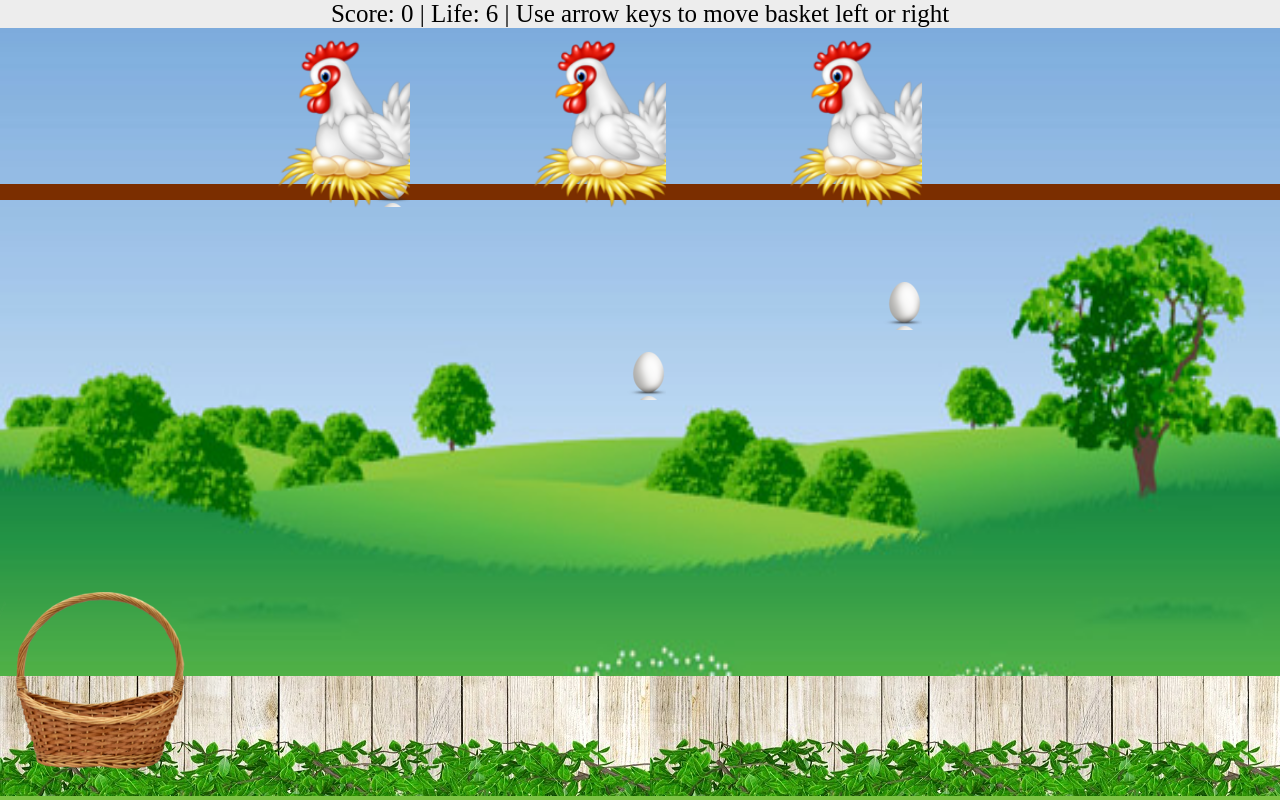
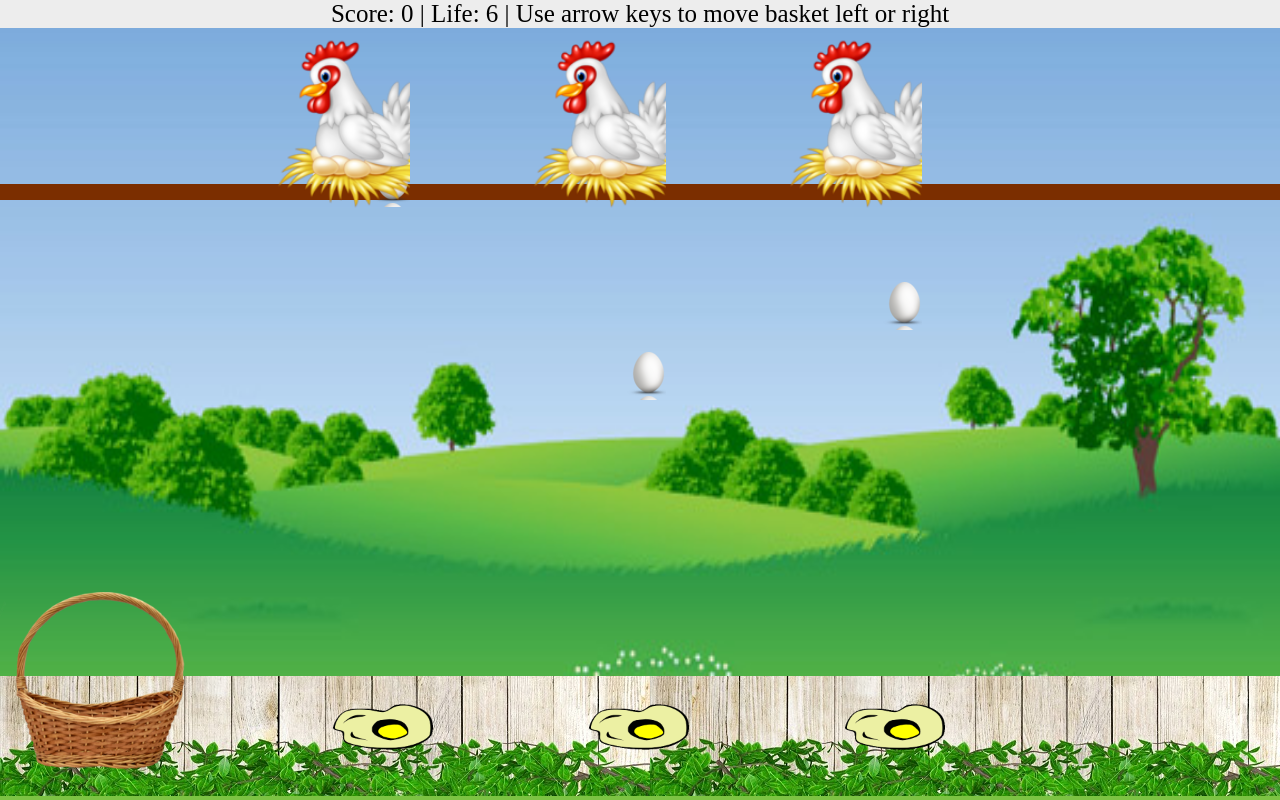
Before and after one commit to naina321/Game, a plain HTML site: page game-page.html in a window 1280 px wide. Drawn offline with Linux system fonts and the light colour scheme.

Commit message:
add egg spash functionality

```diff
--- a/css/style.css
+++ b/css/style.css
@@ -7,7 +7,7 @@ body {
   background-size: 100vw 100vh;
 	background-repeat: no-repeat;
 	position: relative;
-
+  overflow: hidden;
 }
 
 
@@ -56,8 +56,8 @@ body {
 	background-image: url('../image/egg.png');
 	width: 3%;
 	height: 6%;
-    margin-top: 10%;
-    z-index: 10;
+  margin-top: 10%;
+  z-index: 10;
 }
 #egg1 {
 	left: 29%;
@@ -74,6 +74,7 @@ body {
 	 height:200px;
 	 width:200px;
 	 position: absolute;
+   z-index:30;
 }
 
 #base{
@@ -81,7 +82,7 @@ body {
 	background-repeat: repeat-x;
 	width: 100vw;
 	height: 15vh;
-	z-index: -50;
+	z-index: 20;
 	margin-top: 81vh;
 
 }
@@ -97,3 +98,22 @@ body {
     display: none;
     cursor: pointer;
 }
+.splash {
+  position: absolute;
+  background-image: url('../image/splash.png');
+  background-repeat: no-repeat;
+  background-size: cover;
+  bottom: 6%;
+  height: 50px;
+  width: 100px;
+  z-index: -10;
+}
+#splash1{
+  left: 26%;
+}
+#splash2{
+  left: 46%;
+}
+#splash3{
+  left: 66%;
+}
--- a/game-page.html
+++ b/game-page.html
@@ -23,6 +23,10 @@
   <div id="egg2" class="egg"></div>
   <div id="egg3" class="egg"></div>
 
+  <div id="splash1" class="splash"></div>
+  <div id="splash2" class="splash"></div>
+  <div id="splash3" class="splash"></div>
+
   <div><img id="basket" src="image/basket.png" style="left:0;bottom:1%;" ></div>
 
   <div id="base" ></div>
--- a/js/script.js
+++ b/js/script.js
@@ -18,7 +18,9 @@ function start()
   var pos3=0;
   var base=document.getElementById('base');
   var restart=document.getElementById('restart');
-
+  var smash1=document.getElementById("splash1");
+  var smash2=document.getElementById("splash2");
+  var smash3=document.getElementById("splash3");
 
 	/*function for moving basket using keyboard*/
 	document.addEventListener('keydown', moveSelection);
@@ -26,11 +28,11 @@ function start()
 		{
 		    if (event.keyCode==37)
 		    {
-		        obj.style.left = parseInt(obj.style.left) - 30 + 'px';
+		        obj.style.left = parseInt(obj.style.left) - 40 + 'px';
 		    }
 		    else if(event.keyCode==39)
 		    {
-		        obj.style.left = parseInt(obj.style.left) + 30 + 'px';
+		        obj.style.left = parseInt(obj.style.left) + 40 + 'px';
 		    }
 		 }
 
@@ -38,7 +40,7 @@ function start()
   id1=setInterval(fall_egg1,6)
   function fall_egg1() {
      if(pos1==400) {
-			 	 check_collision(obj1,obj);
+			 	 check_collision(obj1,obj,smash1);
       	 pos1=0;
      }
      else {
@@ -52,7 +54,7 @@ function start()
   {
      if(pos2==400)
      {
-        check_collision(obj2,obj);
+        check_collision(obj2,obj,smash2);
          pos2=0;
      }
      else
@@ -66,7 +68,7 @@ function start()
   {
      if(pos3==400)
      {
-          check_collision(obj3,obj);
+          check_collision(obj3,obj,smash3);
           pos3=0;
      }
      else
@@ -77,7 +79,7 @@ function start()
   }
 
   /*fuction for detect collision*/
-  function check_collision(div1, div2)
+  function check_collision(div1, div2, div3)
   {
       var x1=div1.offsetLeft;       /*position of egg from left*/
       var y1=div1.offsetTop;        /*position of egg from top*/
@@ -94,6 +96,7 @@ function start()
       if (b1 < y2 || y1 > b2 || r1 < x2 || x1 > r2){
          life--;
          lifeSpan.textContent=life;
+         div3.style.zIndex= "10";
          if (life==0)
           {stop_game();
           }
@@ -101,16 +104,20 @@ function start()
       else{
         score+=5;
         scoreSpan.textContent=score;
+        div3.style.zIndex= "-10";
       }
    }
 
-	 function stop_game() {
+	 function stop_game() /*function for stop the game*/
+   {
 			 clearInterval(id1);
 			 clearInterval(id2);
 			 clearInterval(id3);
-			 restart.style.display='block';
+
+			 restart.style.display='block'; /*for restarting the game*/
 			 restart.addEventListener('click',refresh_page);
-			 function refresh_page() {
+			 function refresh_page()
+       {
 			 		location.reload();
 			 }
 	 }
```
